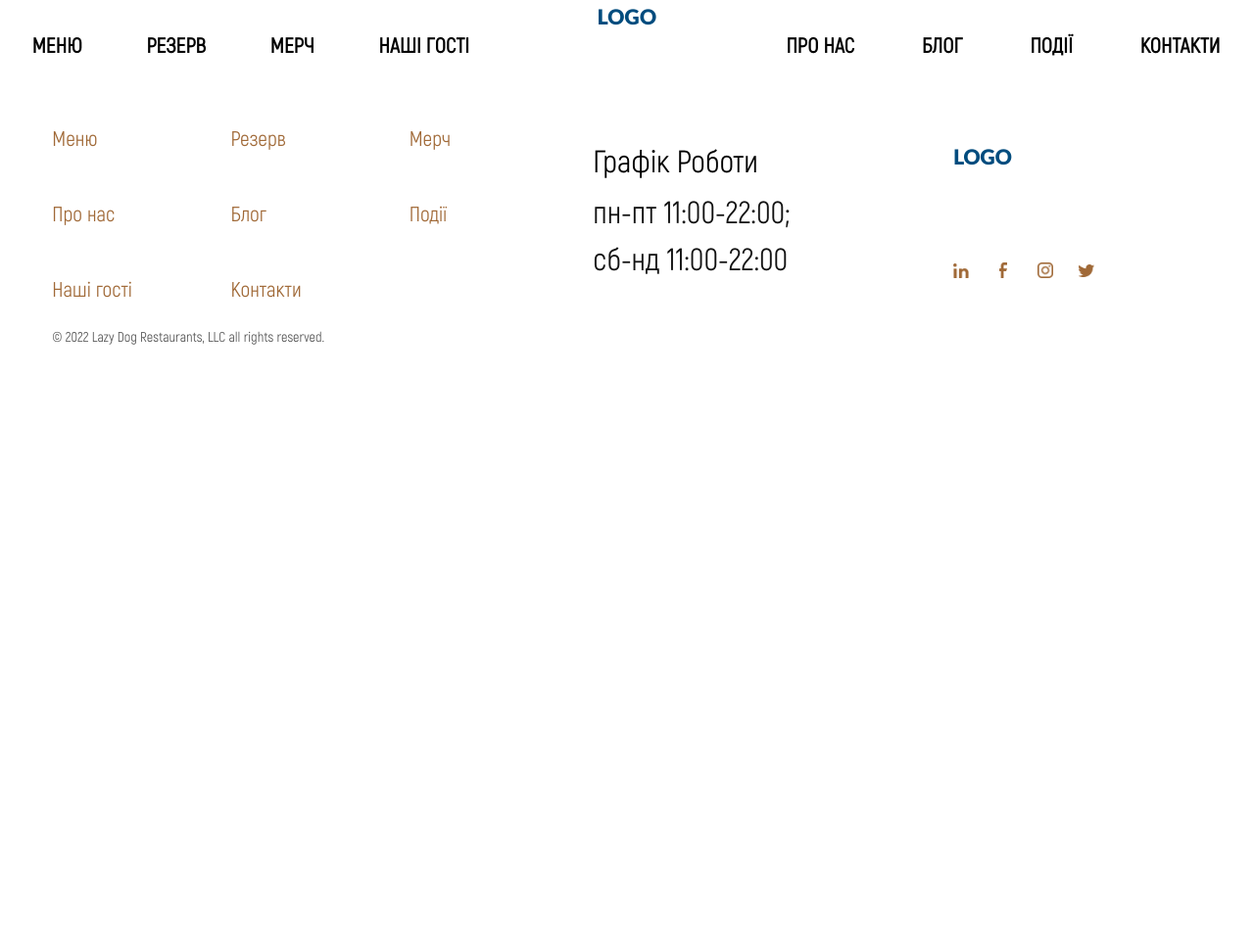
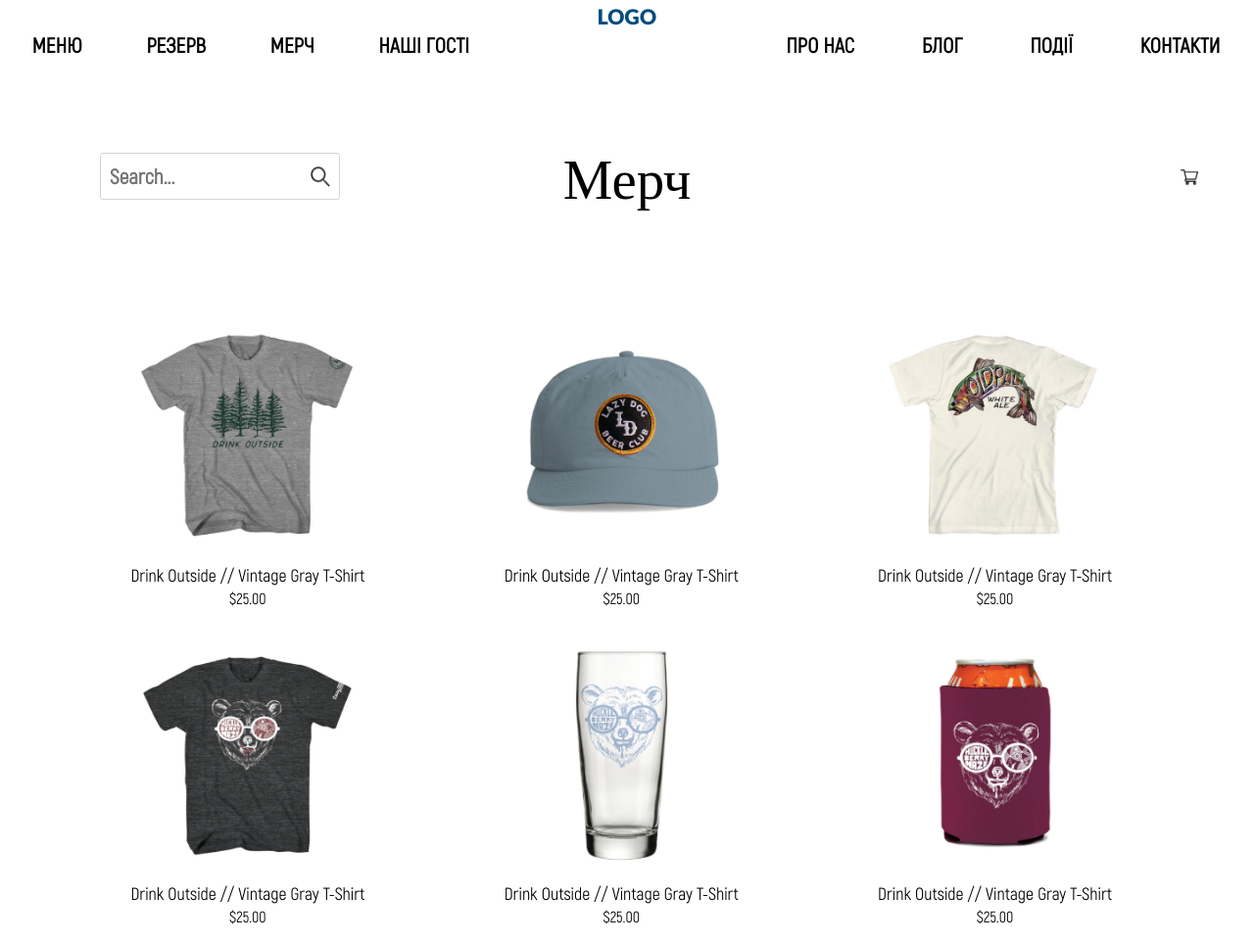
Before and after one commit to Romasta915/LazyDog, a plain HTML site: page pages/merch.html in a window 1280 px wide. Shown: the part 11-974 px from the top of the page at 98% size. Before the commit the page ends 800 px from the top, so only its background shows below. Drawn offline with Linux system fonts and the light colour scheme; a web font is replaced by a local one.

Commit message:
ready page merch

```diff
--- a/pages/merch.html
+++ b/pages/merch.html
@@ -1,12 +1,15 @@
 <!DOCTYPE html>
 <html lang="en">
+
 <head>
     <meta charset="UTF-8">
     <meta http-equiv="X-UA-Compatible" content="IE=edge">
     <meta name="viewport" content="width=device-width, initial-scale=1.0">
     <link rel="stylesheet" href="../css/main.css">
+    <link rel="stylesheet" href="../css/merch.css">
     <title>LazyDog | Merch</title>
 </head>
+
 <body>
     <header class="header">
         <div class="logo-wrapp">
@@ -55,7 +58,7 @@
         </nav>
         <nav class="header-nav_mobile" id="mobileNav">
             <button class="burger__close" id="burger__close">
-                <img src="./images/icons/burger-close.png" alt="#">
+                <img src="../images/icons/burger-close.png" alt="#">
             </button>
             <ul>
                 <a href="../pages/chose-menu.html">
@@ -86,7 +89,89 @@
         </nav>
     </header>
     <main>
+        <section class="merch-page">
+            <div class="merch-page_title">
+                <div class="search-input_cont">
+                    <input class="search-input" id="searchInput" type="text" placeholder="Search...">
+                    <label for="searchInput"><img src="../images/icons/search.png" alt="#"></label>
+                </div>
+                <div class="title">Мерч</div>
+                <a href="#">
+                    <div class="cart">
+                        <img src="../images/icons/cart.png" alt="#">
+                </a>
+            </div>
+            </div>
+            <div class="goods">
+                <div class="product">
+                    <a href="#">
+                        <img src="../images/merch-1.png" alt="#">
+                        <div class="title">Drink Outside // Vintage Gray T-Shirt</div>
+                        <div class="price">$25.00</div>
+                    </a>
+                </div>
+                <div class="product">
+                    <a href="#">
+                        <img src="../images/merch-2.png" alt="#">
+                        <div class="title">Drink Outside // Vintage Gray T-Shirt</div>
+                        <div class="price">$25.00</div>
+                    </a>
+                </div>
+                <div class="product">
+                    <a href="#">
+                        <img src="../images/merch-3.png" alt="#">
+                        <div class="title">Drink Outside // Vintage Gray T-Shirt</div>
+                        <div class="price">$25.00</div>
+                    </a>
+                </div>
+                <div class="product">
+                    <a href="#">
+                        <img src="../images/merch-4.png" alt="#">
+                        <div class="title">Drink Outside // Vintage Gray T-Shirt</div>
+                        <div class="price">$25.00</div>
+                    </a>
+                </div>
+                <div class="product">
+                    <a href="#">
+                        <img src="../images/merch-5.png" alt="#">
+                        <div class="title">Drink Outside // Vintage Gray T-Shirt</div>
+                        <div class="price">$25.00</div>
+                    </a>
+                </div>
+                <div class="product">
+                    <a href="#">
+                        <img src="../images/merch-6.png" alt="#">
+                        <div class="title">Drink Outside // Vintage Gray T-Shirt</div>
+                        <div class="price">$25.00</div>
+                    </a>
+                </div>
+                <div class="product">
+                    <a href="#">
+                        <img src="../images/merch-7.png" alt="#">
+                        <div class="title">Drink Outside // Vintage Gray T-Shirt</div>
+                        <div class="price">$25.00</div>
+                    </a>
+                </div>
+                <div class="product">
+                    <a href="#">
+                        <img src="../images/merch-8.png" alt="#">
+                        <div class="title">Drink Outside // Vintage Gray T-Shirt</div>
+                        <div class="price">$25.00</div>
+                    </a>
+                </div>
+                <div class="product">
+                    <a href="#">
+                        <img src="../images/merch-9.png" alt="#">
+                        <div class="title">Drink Outside // Vintage Gray T-Shirt</div>
+                        <div class="price">$25.00</div>
+                    </a>
+                </div>
+            </div>
+            <div class="btn-cont">
+                <button class="btn btn_green">Більше ▼</button>
+            </div>
 
+        </section>
     </main>
     <footer class="footer">
         <div class="footer__info">
@@ -130,5 +215,8 @@
         </div>
         <div class="footer__copyright">© 2022 Lazy Dog Restaurants, LLC all rights reserved.</div>
     </footer>
+
+    <script src="../js/main.js"></script>
 </body>
+
 </html>
--- a/scss/main.scss
+++ b/scss/main.scss
@@ -26,6 +26,10 @@ body {
 .container {
     // width: 142rem;
     margin: 0 auto;
+}
+
+.not_have_on_maket {
+    background-color: grey;
 }
 
 // !!!header
--- a/scss/pages styles/chose-menu.scss
+++ b/scss/pages styles/chose-menu.scss
@@ -1,9 +1,10 @@
 .choose {
     display: flex;
+    justify-content: space-between;
 }
 
 .kitchen {
-    width: 50%;
+    width: 49.5%;
     height: 54rem;
     position: relative;
 
@@ -15,7 +16,7 @@
 }
 
 .bar {
-    width: 50%;
+    width: 49.5%;
     height: 54rem;
     position: relative;
 
--- /dev/null
+++ b/scss/pages styles/merch.scss
@@ -0,0 +1,86 @@
+@import '../mixins';
+
+.merch-page {
+
+    .merch-page_title {
+        padding-top: 5rem;
+        padding-bottom: 10rem;
+        position: relative;
+
+        .search-input_cont {
+            position: absolute;
+            left: 11.5rem;
+            top: 6rem;
+
+            .search-input {
+                border: 1px solid lightgray;
+                @include settingFonts(Akrobat, 2.4rem, 700);
+                line-height: 3.2rem;
+                padding: 1rem;
+                width: 27.5rem;
+                border-radius: 0.3rem;
+            }
+
+            img {
+                position: absolute;
+                right: 1rem;
+                top: 1.5rem;
+                width: 2.5rem;
+                height: 2.5rem;
+                cursor: pointer;
+            }
+        }
+
+        .title {
+            @include settingFonts(CAT Stack, 6.4rem, 400);
+            line-height: 8.4rem;
+            text-align: center;
+        }
+
+        .cart {
+            position: absolute;
+            right: 6.4rem;
+            top: 7rem;
+
+            img {
+                width: 2rem;
+                height: 2rem;
+            }
+        }
+    }
+
+    .goods {
+        display: flex;
+        flex-wrap: wrap;
+        padding: 0 7rem 8.5rem 7rem;
+
+        img {
+            width: 27.7rem;
+            height: 27.7rem;
+        }
+
+        .product {
+            text-align: center;
+            width: 33%;
+            padding: 1.3rem;
+
+            .title {
+                @include settingFonts(Akrobat, 2rem, 500);
+                line-height: 2.7rem;
+            }
+
+            .price {
+                @include settingFonts(Akrobat, 1.8rem, 500);
+                line-height: 2.7rem;
+            }
+        }
+    }
+
+    .btn-cont {
+        width: 100%;
+        display: flex;
+        justify-content: center;
+        align-items: center;
+        padding-bottom: 6.2rem;
+    }
+}
```
Also changed, not shown: index.html (+5 -5 lines), pages/reserv.html (+2 -0 lines), css/chose-menu.css, css/main.css, css/merch-page.css (added), css/merch.css (added).
